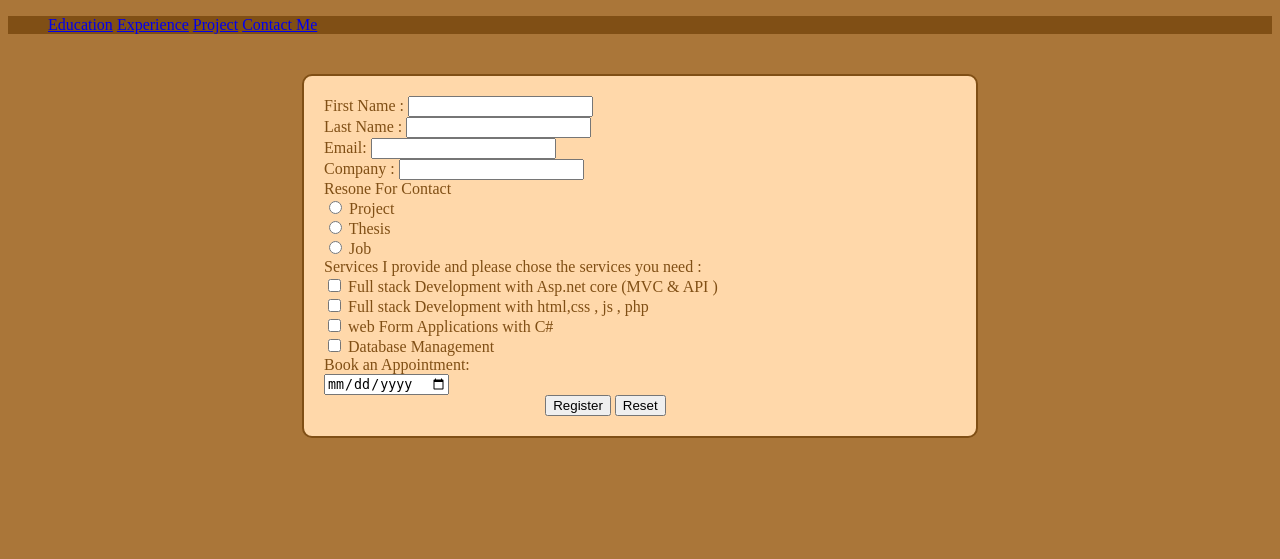
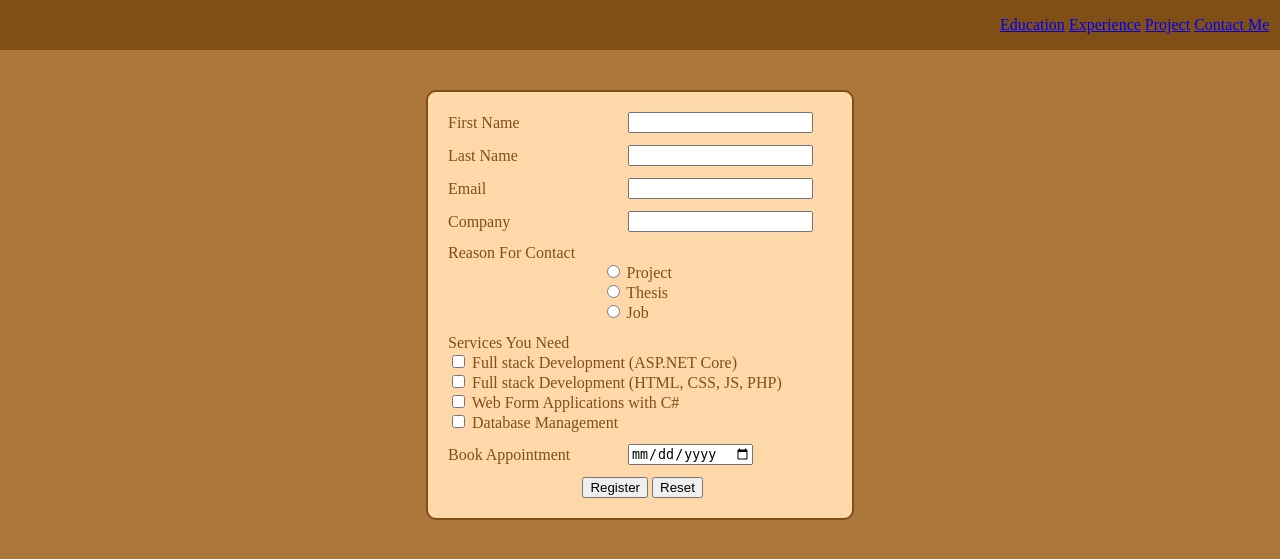
Before and after one commit to kahiumahamedfahim/wbt-fall-2025-26, a PHP site: page /HTML/ContactMe.html in a window 1280 px wide. Shown: the top 559 px of the page. Run offline with PHP 8.4, Linux system fonts and the light colour scheme.

Commit message:
22-48593-3

```diff
--- a/Portfolio/CSS/ContactMe.css
+++ b/Portfolio/CSS/ContactMe.css
@@ -5,10 +5,16 @@ body
 {
     background-color: #AA7639;
     color: #FFD8AA;
+    margin: 0%;
 }
 .navigationBar {
+    /* padding-left: 300px; */
+
+    padding-left: 75%;
   text-align: center;
   background-color: #804F15;
+  display: flex;
+  /* justify-content: center; */
 }
 .navigationBar ul{
     list-style: none;
@@ -26,14 +32,33 @@ body
 .Fromdiv {
   border: 2px solid #804F15;
   padding: 20px;
-  width: 50%;
+  width: 30%;
   margin: 40px auto;
   background-color: #FFD8AA;
   color: #804F15;
   border-radius: 10px;
 }
+/* .RadioButton
+{
+    margin-left: 50%;
+} */
 .formButton
 {
     padding-left: 35%;
 
 }
+.form-row
+{
+    display: flex;
+    align-items: center;
+     margin-bottom: 12px;
+}
+.form-row label
+{
+    display: flex;
+    width: 180px;
+}
+.RadioButton
+{
+    padding-left: 40%;
+}
--- a/Portfolio/HTML/ContactMe.html
+++ b/Portfolio/HTML/ContactMe.html
@@ -3,49 +3,74 @@
 <head>
     <meta charset="UTF-8">
     <meta name="viewport" content="width=device-width, initial-scale=1.0">
-    <title>Contact me</title>
     <link rel="stylesheet" href="../CSS/ContactMe.css">
+    <title>Contact Me</title>
 </head>
 <body>
-  <div class="navigationBar">
+
+    <div class="navigationBar">
         <ul>
             <li><a href="HTML/Education.html">Education</a></li>
             <li><a href="HTML/Experience.html">Experience</a></li>
             <li><a href="HTML/project.html">Project</a></li>
             <li><a href="HTML/ContactMe.html">Contact Me</a></li>
-
-
         </ul>
     </div>
+
     <div class="Fromdiv">
-   <form method="GET">
-    First Name : <input type="text" name="name" required> <br>
-    Last Name : <input type="text" name="name" required> <br>
-    Email: <input type="email"  required> <br>
-    Company : <input type="text" > <br>
-    Resone For Contact  <br>
-    <input type="radio" name ="ContactResone" required > Project <br>
-    <input type="radio" name ="ContactResone" > Thesis <br>
-    <input type="radio" name ="ContactResone" > Job <br>
+        <form method="GET">
 
-    Services I provide and please chose the services you need :<br>
+            <div class="form-row">
+                <label for="firstname">First Name</label>
+                <input type="text" id="firstname" name="firstname" required>
+            </div>
 
-    <input type="checkbox" name ="services"required> Full stack Development with Asp.net core (MVC & API )<br>
-     <input type="checkbox" name ="services"required> Full stack Development with html,css , js , php<br>
-      <input type="checkbox" name ="services"required> web Form Applications with C#<br>
-    <input type="checkbox" name ="services" required> Database Management <br>
+            <div class="form-row">
+                <label for="lastname">Last Name</label>
+                <input type="text" id="lastname" name="lastname" required>
+            </div>
 
-      Book an Appointment: <br>
-      <input type="date" required> <br>
-      <div class="formButton">
-      <input type="submit" value ="Register">
-      <input type="reset" value ="Reset">
-      </div>
+            <div class="form-row">
+                <label for="email">Email</label>
+                <input type="email" id="email" name="email" required>
+            </div>
 
+            <div class="form-row">
+                <label for="company">Company</label>
+                <input type="text" id="company" name="company">
+            </div>
+              <label>Reason For Contact</label>
+            <div class="form-row">
+                <!-- <label>Reason For Contact</label> -->
+                <div class="RadioButton">
+                    <input type="radio" name="ContactReason" value="Project" required> Project<br>
+                    <input type="radio" name="ContactReason" value="Thesis"> Thesis<br>
+                    <input type="radio" name="ContactReason" value="Job"> Job<br>
+                </div>
+            </div>
+            <label>Services You Need</label>
+            <div class="form-row">
+                <!-- <label>Services You Need</label> -->
+                <div>
+                    <input type="checkbox" name="services" value="asp"> Full stack Development (ASP.NET Core)<br>
+                    <input type="checkbox" name="services" value="php"> Full stack Development (HTML, CSS, JS, PHP)<br>
+                    <input type="checkbox" name="services" value="webform"> Web Form Applications with C#<br>
+                    <input type="checkbox" name="services" value="db"> Database Management<br>
+                </div>
+            </div>
 
-   </form>
+            <div class="form-row">
+                <label for="date">Book Appointment</label>
+                <input type="date" id="date" name="date" required>
+            </div>
+
+            <div class="formButton">
+                <input type="submit" value="Register">
+                <input type="reset" value="Reset">
+            </div>
+
+        </form>
     </div>
-
 
 </body>
 </html>
```
